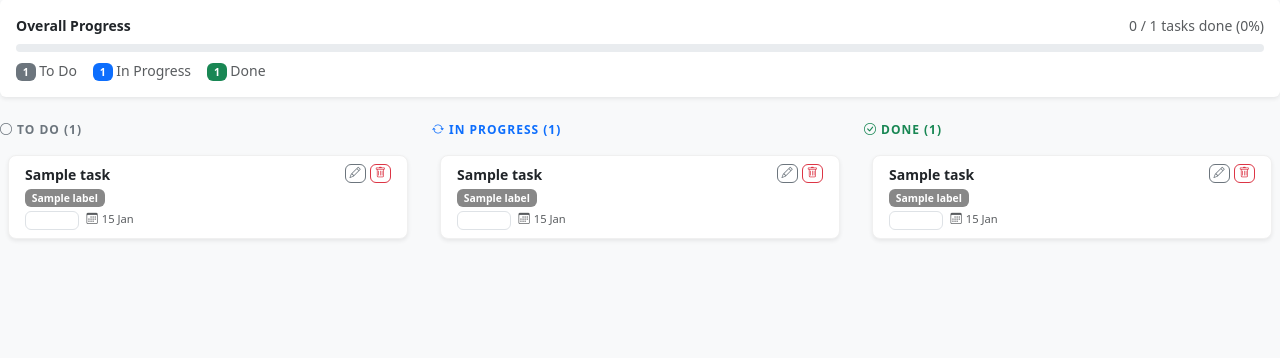
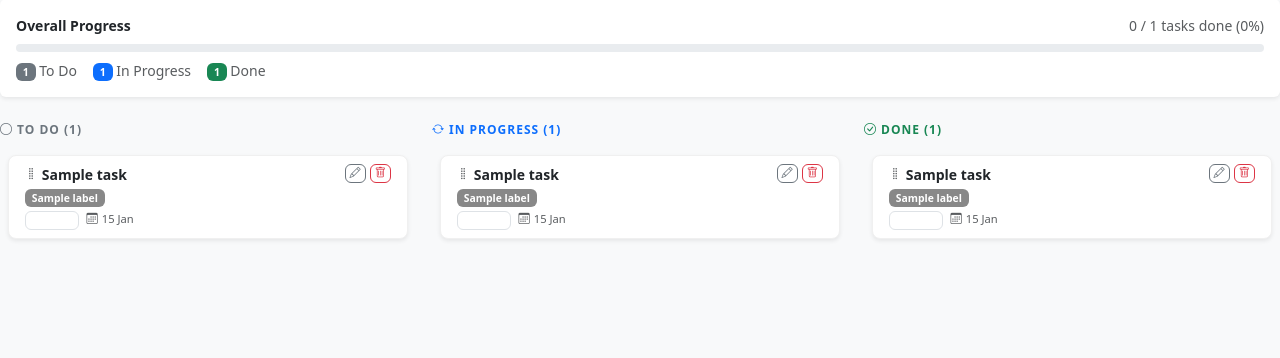
Before and after one commit to 00014216/taskFlow, a Django app: template app/templates/tasks/project_detail.html in a window 1280 px wide. Shown: the part 144-502 px from the top of the page. Run offline with Django 4.2, Linux system fonts and the light colour scheme; tables that the repository leaves empty hold one stand-in row (values such as "Sample post"); the template is opened without the code that fills it: values that come from a table or form of the project are taken from there, most other values are stand-ins (such as "Sample title", 1, 10 or a date in 2020).

Commit message:
feature: add drag-handle grip icon to task cards for better UX

```diff
--- a/app/templates/tasks/_task_card.html
+++ b/app/templates/tasks/_task_card.html
@@ -2,9 +2,12 @@
 <div class="card task-row shadow-sm mb-2" draggable="true" data-task-id="{{ task.pk }}">
     <div class="card-body py-2 px-3">
         <div class="d-flex justify-content-between align-items-start">
-            <a href="{% url 'task_detail' task.pk %}" class="text-decoration-none text-dark fw-semibold small">
-                {{ task.title }}
-            </a>
+            <div class="d-flex align-items-center gap-1">
+                <i class="bi bi-grip-vertical text-muted drag-handle" style="font-size:0.8rem; cursor:grab;"></i>
+                <a href="{% url 'task_detail' task.pk %}" class="text-decoration-none text-dark fw-semibold small">
+                    {{ task.title }}
+                </a>
+            </div>
             <div class="d-flex gap-1 ms-2">
                 <a href="{% url 'task_edit' task.pk %}" class="btn btn-xs btn-outline-secondary py-0 px-1" style="font-size:0.7rem;">
                     <i class="bi bi-pencil"></i>
```
